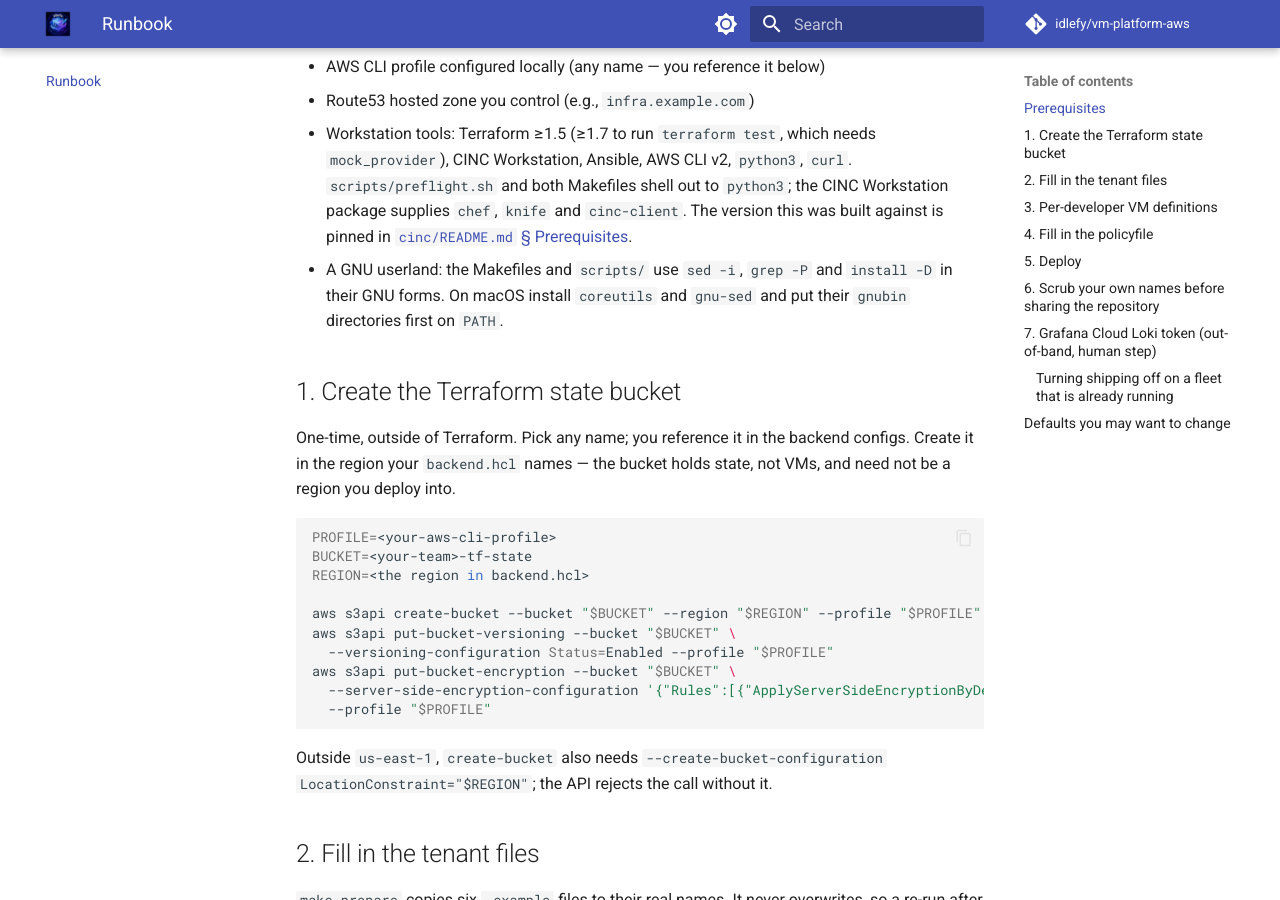
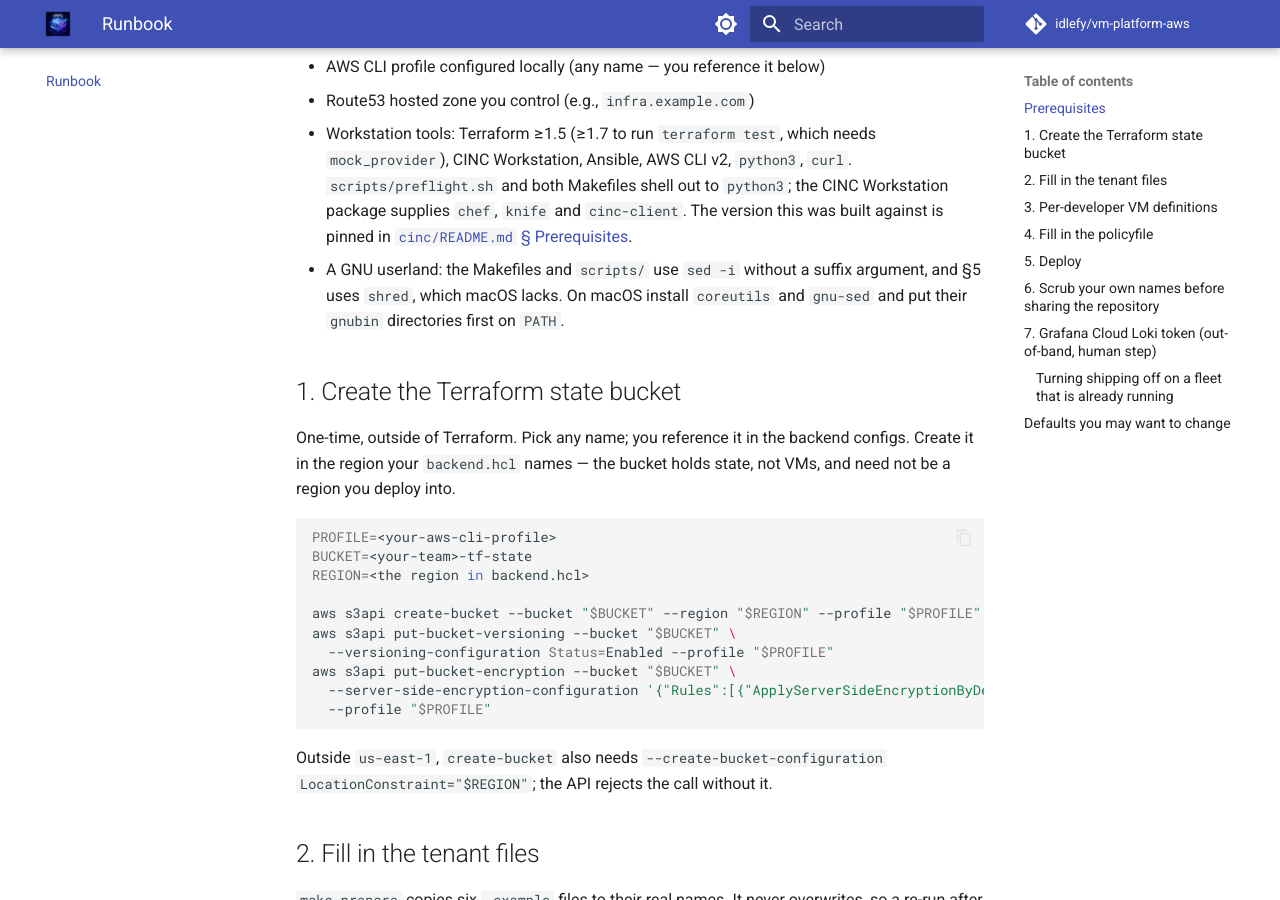
Before and after one commit to idlefy/vm-platform-aws, an MkDocs documentation site: the page built from docs/runbook.md, in a window 1280 px wide and 900 px high, scrolled down 586 px. Built offline with MkDocs 1.6.1 and Material for MkDocs 9.7.7, drawn with Linux system fonts in a browser that asks for light colours; comment, search, counter and statistics services are not loaded; some of the changed text lies outside the part shown.

Commit message:
docs: close the final-review findings — run count 27, --latest everywhere, re-lock in §7, cd cinc for promote, omission count, GNU prerequisites, §3 table
Also gives the console write 8 KB of headroom under the 64 KB window, and
notes in the changelog that the fail-closed bootstrap reaches new instances
only.

Co-Authored-By: Claude Fable 5.1 <noreply@anthropic.com>
Claude-Session: https://claude.ai/code/session_01YSiSgv93NYNk56C1Vuy2VA

```diff
--- a/docs/runbook.md
+++ b/docs/runbook.md
@@ -24,9 +24,9 @@ decision is made.
   Workstation package supplies `chef`, `knife` and `cinc-client`. The version
   this was built against is pinned in
   [`cinc/README.md` § Prerequisites](https://github.com/idlefy/vm-platform-aws/blob/main/cinc/README.md#prerequisites).
-- A GNU userland: the Makefiles and `scripts/` use `sed -i`, `grep -P` and
-  `install -D` in their GNU forms. On macOS install `coreutils` and `gnu-sed`
-  and put their `gnubin` directories first on `PATH`.
+- A GNU userland: the Makefiles and `scripts/` use `sed -i` without a suffix
+  argument, and §5 uses `shred`, which macOS lacks. On macOS install
+  `coreutils` and `gnu-sed` and put their `gnubin` directories first on `PATH`.
 
 ## 1. Create the Terraform state bucket
 
```
Also changed, not shown: other parts of docs/runbook.md (+2 -2 lines), CLAUDE.md (+1 -1 lines), README.md (+1 -1 lines), docs/changelog.md (+3 -1 lines), docs/design/first-external-review.md (+4 -4 lines), vms/README.md (+2 -2 lines), 1 other file.
